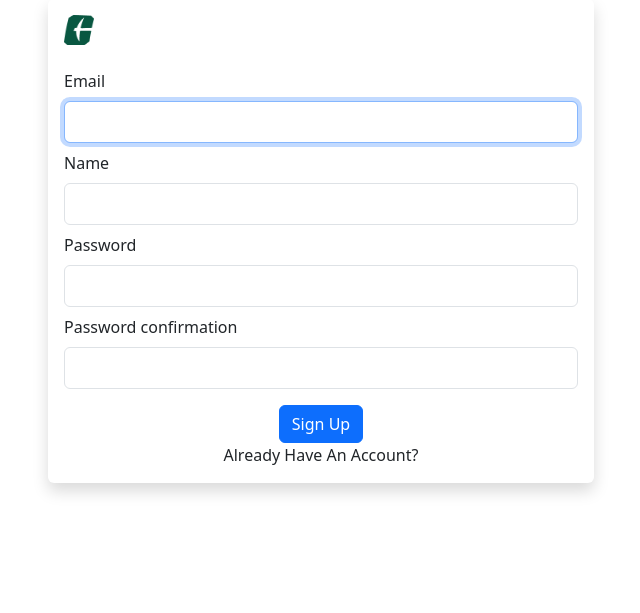
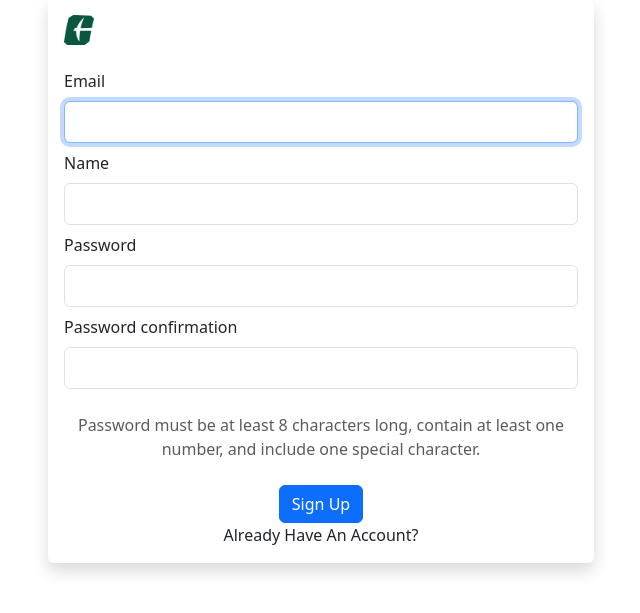
Before and after one commit to darellsam/SoftwareEngineeringProj, a Django app: page /register/ in a window 1280 px wide. Shown: the part 156-769 px from the top of the page, without its empty margins (319-959 px from the left). Run offline with Django 5.2, Linux system fonts and the light colour scheme.

Commit message:
Final Final Final I swear bro

```diff
--- a/sweProj/base/templates/base/login&register.html
+++ b/sweProj/base/templates/base/login&register.html
@@ -52,6 +52,9 @@
               {% endfor %}
 
               <div class="text-center mt-3">
+                <p class="text-center fs-6 p-2 text-muted">
+                  Password must be at least 8 characters long, contain at least one number, and include one special character.
+                </p>
                 <button class="btn btn-primary">Sign Up</button>
                 <a href="{% url 'loginPage' %}" class="nav-link">Already Have An Account?</a>
               </div>
--- a/sweProj/base/urls.py
+++ b/sweProj/base/urls.py
@@ -3,7 +3,8 @@ from . import views
 from django.contrib.auth import views as auth_views
 
 urlpatterns = [
-    path('', views.home, name='home'),
+    path('', views.jobBoard, name='jobBoard'),
+    path('home/', views.home, name='home'),
     path('login/', views.loginPage, name='loginPage'),
     path('register/', views.registerPage, name='registerPage'),
     path('jobBoard/', views.jobBoard, name='jobBoard'),
```
Also changed, not shown: sweProj/db.sqlite3.
